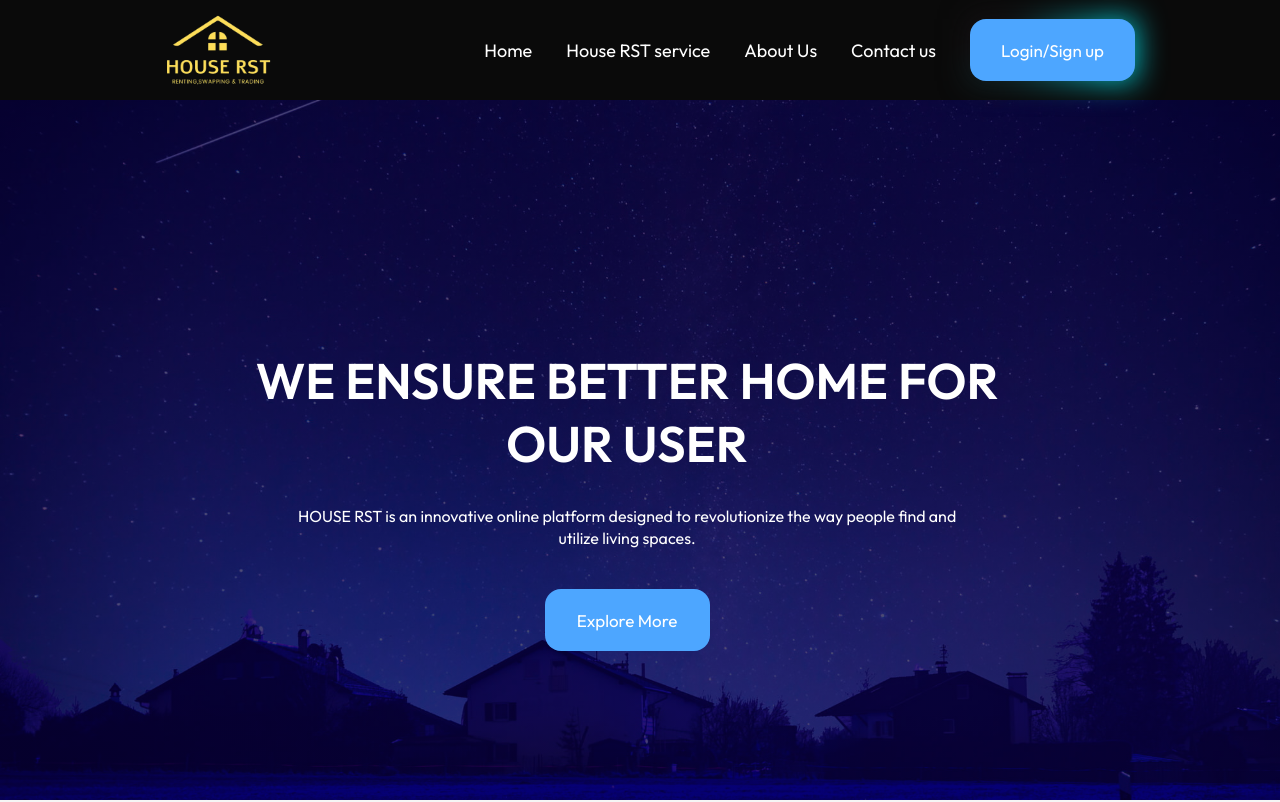
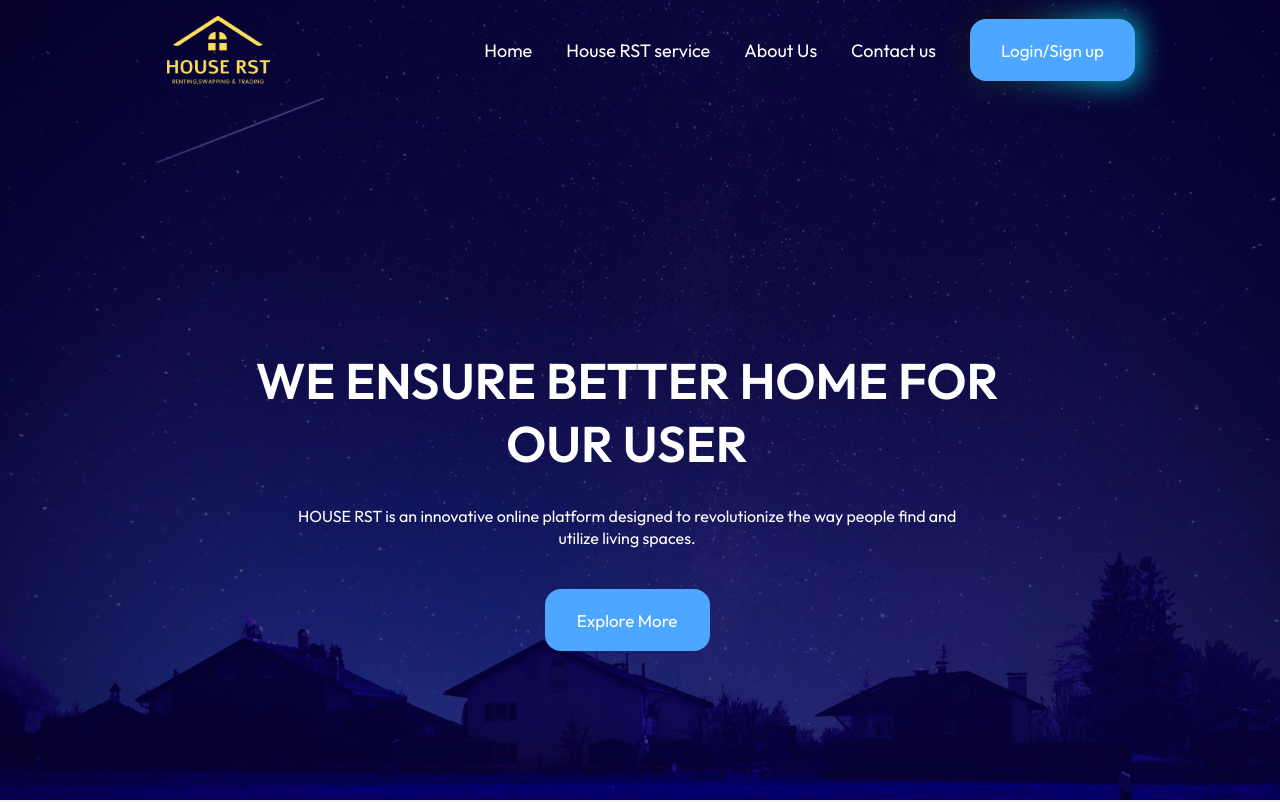
Before and after one commit to TemesgenTeresa/House-RST, a React (Vite) app: page / in a window 1280 px wide. Shown: the top 802 px of the page. Built offline with nearby package versions, Linux system fonts and the light colour scheme.

Commit message:
adding effect on scrolling

```diff
--- a/src/Components/Navbar/Navbar.jsx
+++ b/src/Components/Navbar/Navbar.jsx
@@ -1,11 +1,22 @@
-import React from 'react'
+import React,{useEffect,useState } from 'react'
 import './Navbar.css'
 
 import logo from '../../assets/Images/logo.png'
 
 const Navbar = () => {
+
+const[sticky,setSticky] = useState(false);
+useEffect(()=>{
+  window.addEventListener('scroll',()=>{
+    window.scrollY > 50 ? setSticky(true) : setSticky(false);
+  })
+}
+
+)
+
+
   return (
-    <nav className = 'container dark-nav'>
+    <nav className = {`container ${sticky? 'dark-nav' : ''}`}>
         <img src = {logo} alt ="logo not found" className = "logo" />
         <ul>
             <li>Home</li>
```
